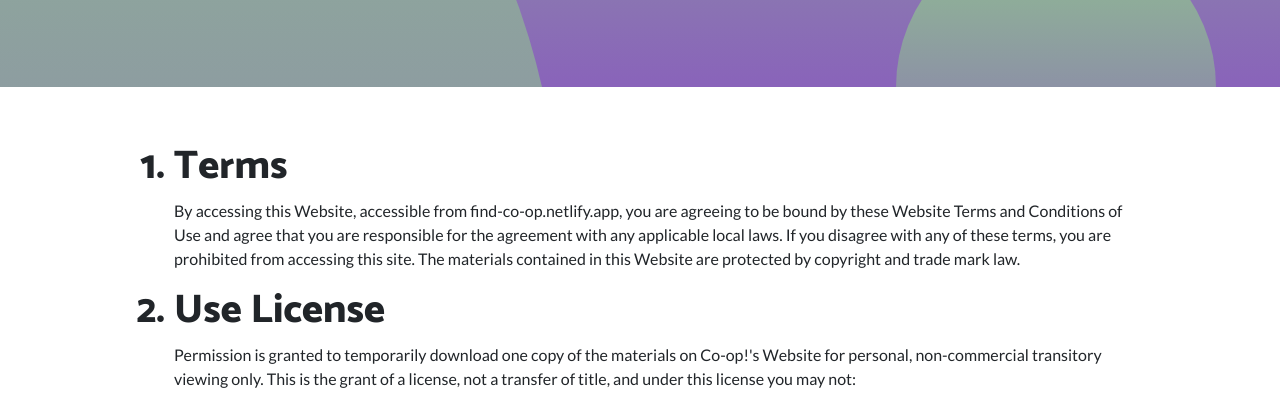
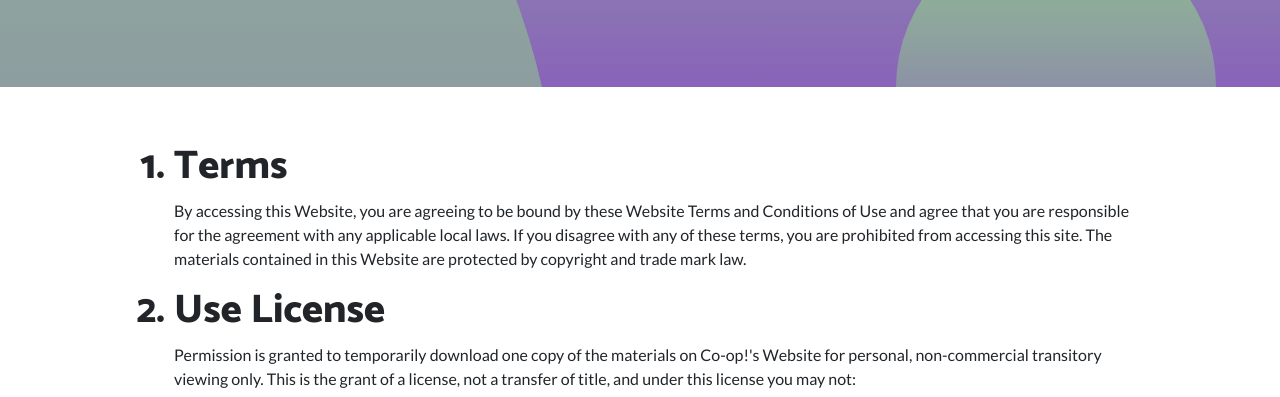
Before and after one commit to alinachiu/finalproject, a plain HTML site: page tos.html in a window 1280 px wide. Shown: the part 403-800 px from the top of the page. Drawn offline with nearby package versions, Linux system fonts and the light colour scheme.

Commit message:
update tos

```diff
--- a/tos.html
+++ b/tos.html
@@ -64,7 +64,7 @@
     <header class="masthead text-center text-white">
       <div class="masthead-content">
         <div class="container px-5">
-          <h2 class="masthead-heading mb-0">Terms of Service</h2>
+          <h1 class="masthead-heading mb-0">Terms of Service</h1>
         </div>
       </div>
       <div class="bg-circle-1 bg-circle"></div>
@@ -80,13 +80,12 @@
             <ol>
               <h1><li>Terms</li></h1>
               <p>
-                By accessing this Website, accessible from find-co-op.netlify.app,
-                you are agreeing to be bound by these Website Terms and
-                Conditions of Use and agree that you are responsible for the
-                agreement with any applicable local laws. If you disagree with
-                any of these terms, you are prohibited from accessing this site.
-                The materials contained in this Website are protected by
-                copyright and trade mark law.
+                By accessing this Website, you are agreeing to be bound by these
+                Website Terms and Conditions of Use and agree that you are
+                responsible for the agreement with any applicable local laws. If
+                you disagree with any of these terms, you are prohibited from
+                accessing this site. The materials contained in this Website are
+                protected by copyright and trade mark law.
               </p>
               <h1><li>Use License</li></h1>
               <p>
```
Also changed, not shown: login.html (+1 -1 lines), results.html (+1 -2 lines), signup-now.html (+1 -1 lines), signup.html (+1 -1 lines).
